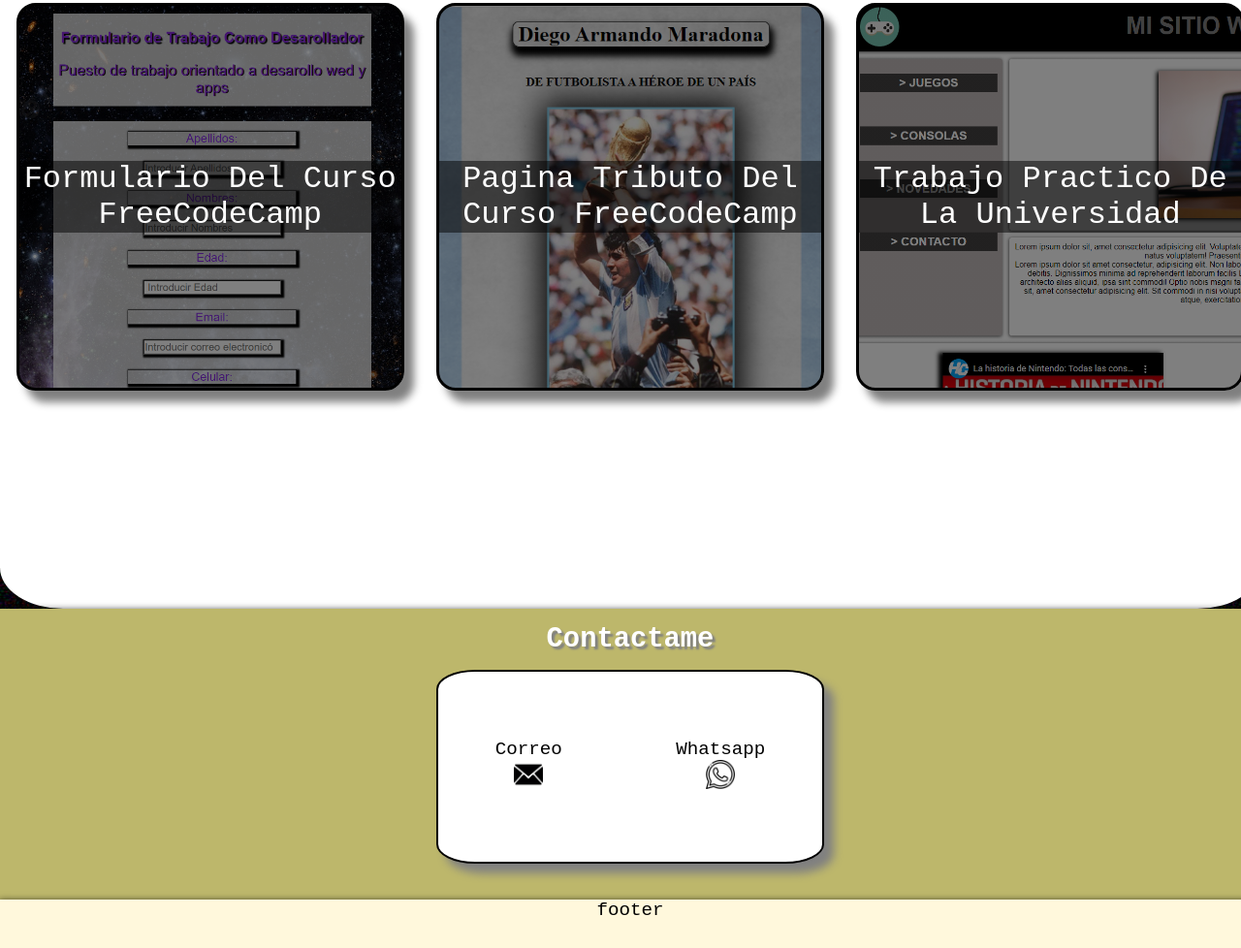
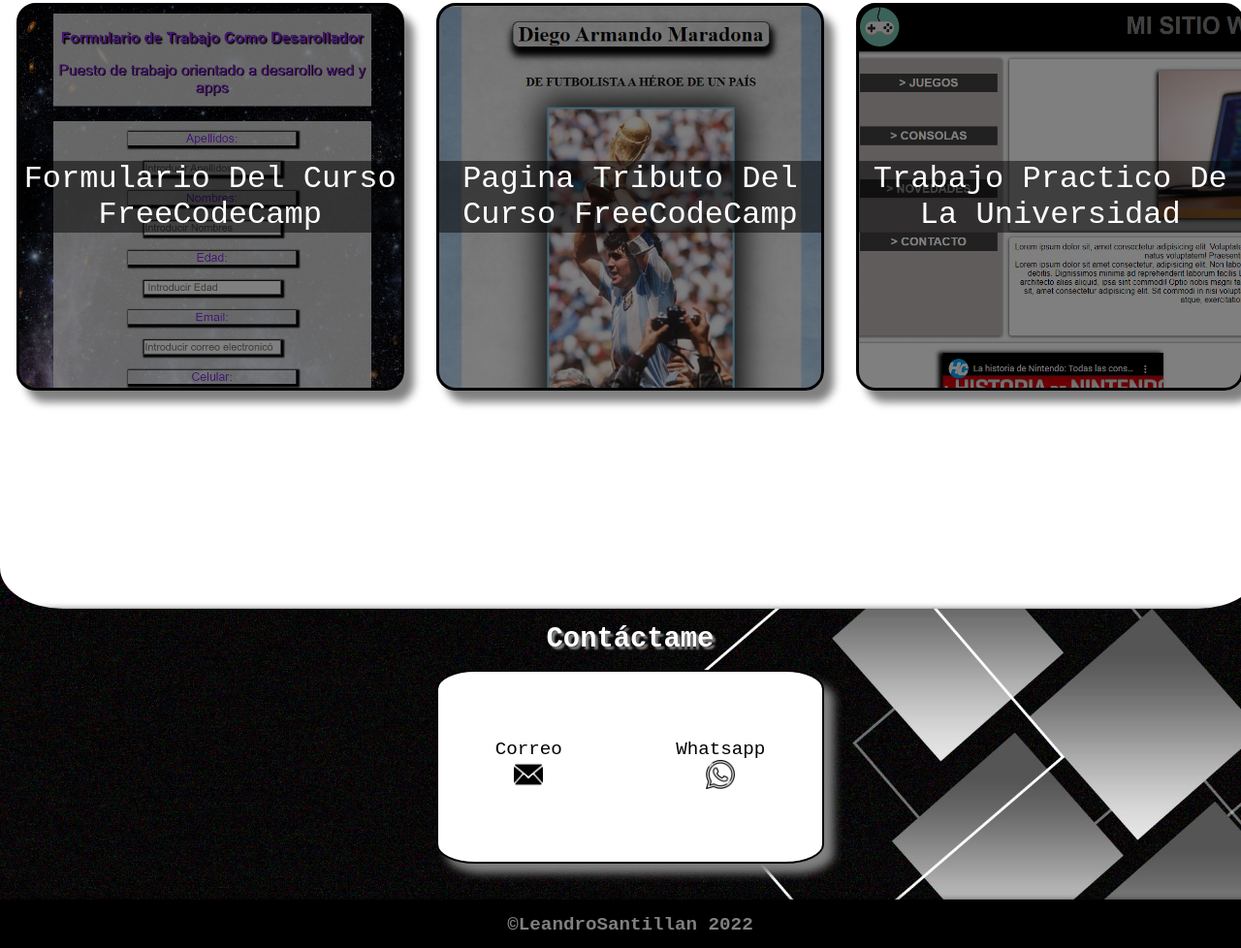
Before and after one commit to Leandr0Dev/leandr0dev.github.io, a plain HTML site: page index.html in a window 1280 px wide. Shown: the part 1732-2710 px from the top of the page at 97% size. Drawn offline with Linux system fonts and the light colour scheme.

Commit message:
CV Terminado 100%

```diff
--- a/estilo.css
+++ b/estilo.css
@@ -215,7 +215,7 @@
 /* INICIO CONTACTO */
 .section5{
     grid-area: section5;
-    background-color:darkkhaki;
+    background-image: url(Fondo.jpg);
     background-size: cover;
     display: flex;
     flex-direction: column;
@@ -256,7 +256,12 @@
 
 .footer{
     grid-area: footer;
-    background-color:cornsilk;
+    background-color:black;
+}
+.footer-h2{
+    color: gray;
+    font-size: 1.2rem;
+    margin-top: 15px;
 }
 
 .grid-container{
--- a/index.html
+++ b/index.html
@@ -28,8 +28,7 @@
 
             <img class="div-sobremi-img" src="sobremi.JPG" alt="leandro" >
 
-            <p class="div-sobremi-p"> Hola soy Leandro Santillan. Tengo 20 años y soy estudiante de tecnicatura universitaria en programacion
-                me considero una persona responsable, ordenada y autodidacta. Buscando mi primera experiencia laboral.</p>
+            <p class="div-sobremi-p">Hola soy Leandro Santillán. Tengo 20 años y soy estudiante de tecnicatura universitaria en programación me considero una persona responsable, ordenada y autodidacta. Buscando mi primera experiencia laboral.</p>
         </div>
 
 
@@ -57,24 +56,24 @@
         <div class="div-conteiner">
         <div class="Caja1"> <p class="proyectos-p">Formulario Del Curso FreeCodeCamp</p> </div>
         <div class="Caja2"><p class="proyectos-p">Pagina Tributo Del Curso FreeCodeCamp</p></div>
-        <div class="Caja3"><p class="proyectos-p">Trabajo Practico De La Universidad </p></div>
+        <div class="Caja3"><p class="proyectos-p">Trabajo Practico De La Universidad</p></div>
         </div>
 
     </section>
 
     <section class = "section5" id="Contacto">
-        <h2 class="Contacto-h2" >Contactame</h2>
+        <h2 class="Contacto-h2" >Contáctame</h2>
         <div class="div-conteiner2">
 
             <div class="Contacto-1">Correo <a href="mailto:leandrosantillan4@gmail.com" target="_blank" > <img src="sobre-de-correo-electronico.png" alt="whatsapp" width="30px" height="30px" ></a> </div>
-            <div class="Contacto-2">  Whatsapp  <a href="https://wa.me/543804247868?text=Hola" target="_blank" > <img src="whatsapp.png" alt="whatsapp" width="30px" height="30px"></a></div>
-
-
+            <div class="Contacto-2">  Whatsapp <a href="https://wa.me/543804247868?text=Hola" target="_blank" > <img src="whatsapp.png" alt="whatsapp" width="30px" height="30px"></a></div>
             </div>
 
     </section>
 
-    <footer class="footer">footer</footer>
+    <footer class="footer">
+        <h2 class="footer-h2">&copy;LeandroSantillan 2022</h2>
+    </footer>
 
 </body>
 
```
